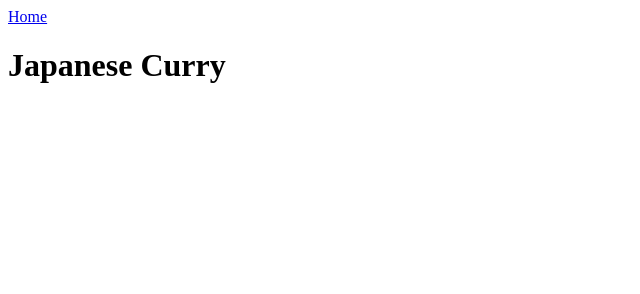
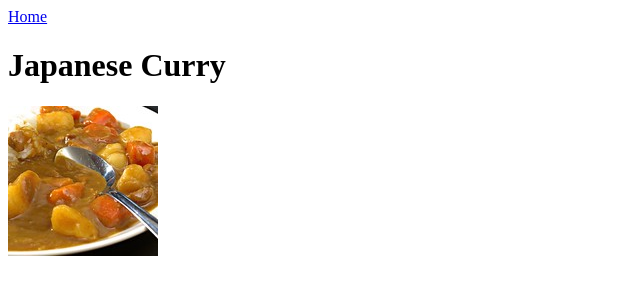
Before and after one commit to ansonwang05/odin-recipes, a plain HTML site: page recipes/japanese-curry.html in a window 1280 px wide. Shown: the whole page, without its empty margins (0-640 px from the left). Drawn offline with Linux system fonts and the light colour scheme.

Commit message:
Add image to recipe page

```diff
--- a/recipes/japanese-curry.html
+++ b/recipes/japanese-curry.html
@@ -8,5 +8,9 @@
     <body>
         <a href="../index.html" rel="noopener noreferrer">Home</a>
         <h1>Japanese Curry</h1>
+
+        <img src="../images/japanese-curry.jpg" alt="Japanese Curry with potatoes and carrots">
+
+
     </body>
 </html>
```
Also changed, not shown: images/japanese-curry.jpg (added).
